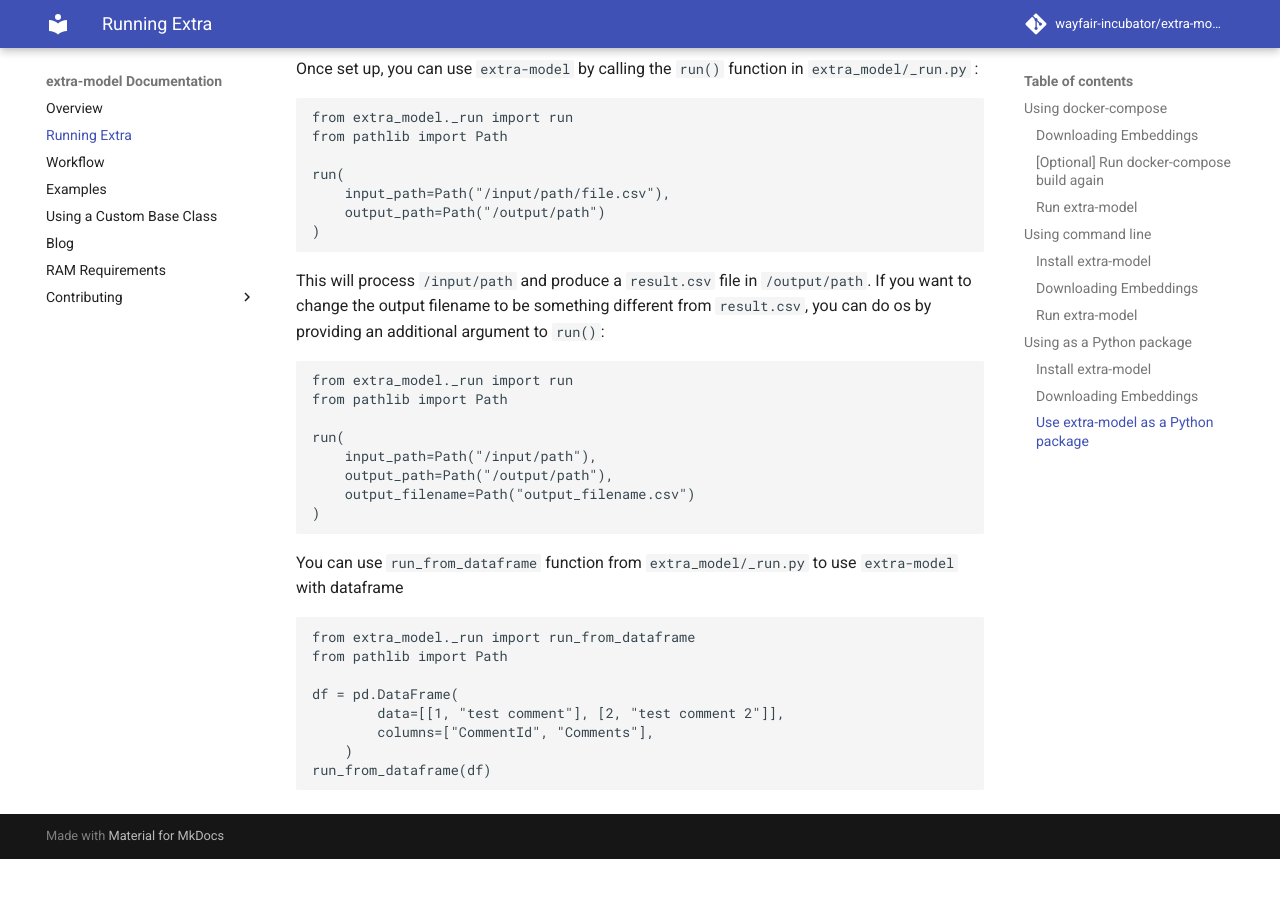
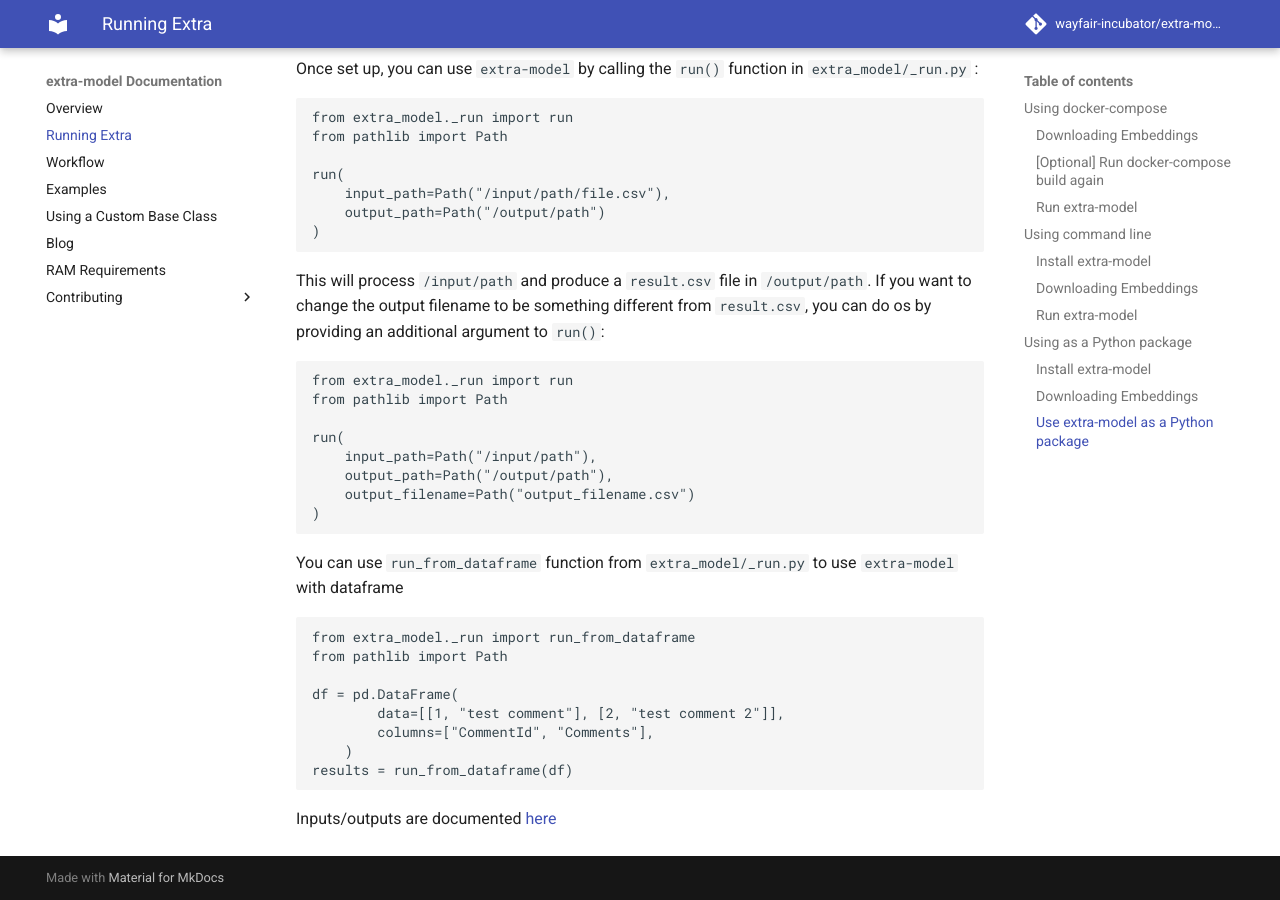
Before and after one commit to wayfair-incubator/extra-model, an MkDocs documentation site: the page built from docs/running_extra.md, in a window 1280 px wide and 900 px high, scrolled down 3643 px. Built offline with MkDocs 1.6.1 and Material for MkDocs 9.7.7, drawn with Linux system fonts in a browser that asks for light colours; comment, search, counter and statistics services are not loaded; before the commit the page ends 4502 px from its top, so only the background shows below that.

Commit message:
Adding few polishing steps to the docs

````diff
--- a/docs/running_extra.md
+++ b/docs/running_extra.md
@@ -214,5 +214,6 @@
         data=[[1, "test comment"], [2, "test comment 2"]],
         columns=["CommentId", "Comments"],
     )
-run_from_dataframe(df)
+results = run_from_dataframe(df)
 ```
+Inputs/outputs are documented [here](https://wayfair-incubator.github.io/extra-model/site/#extra-model-input)
````
